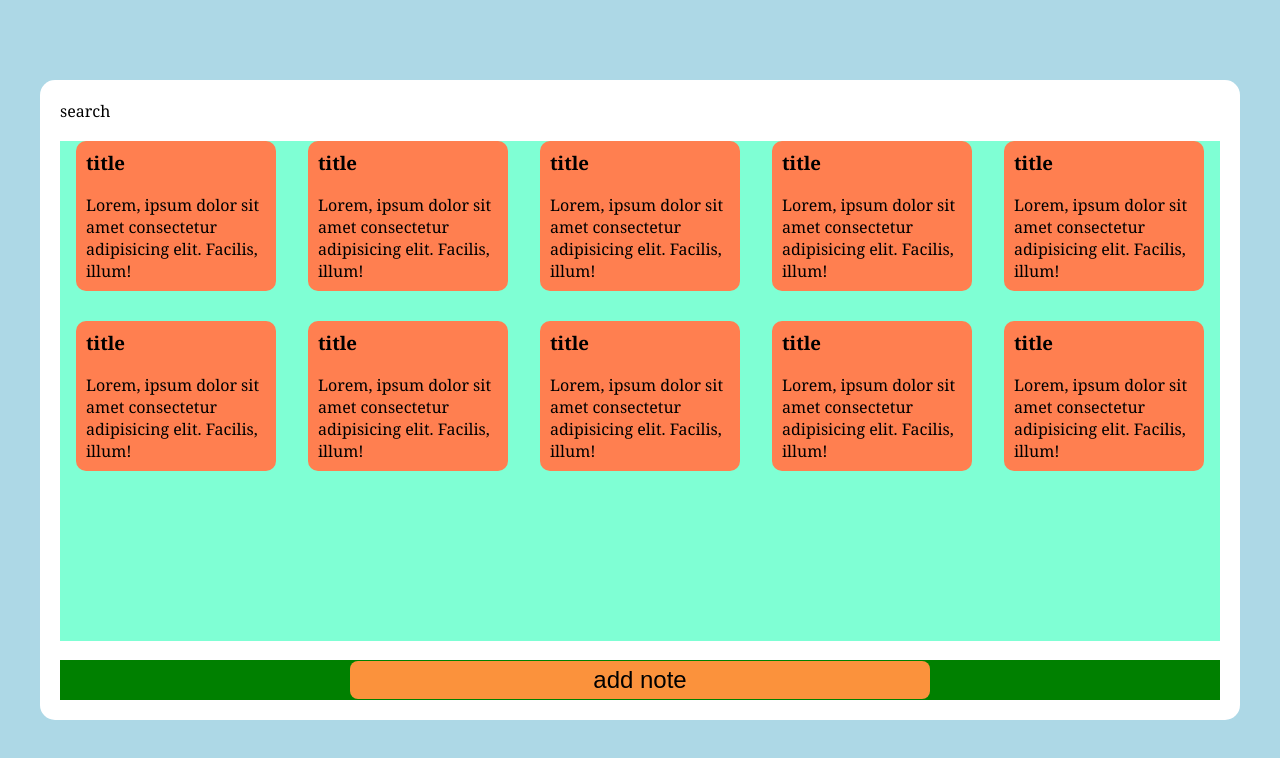
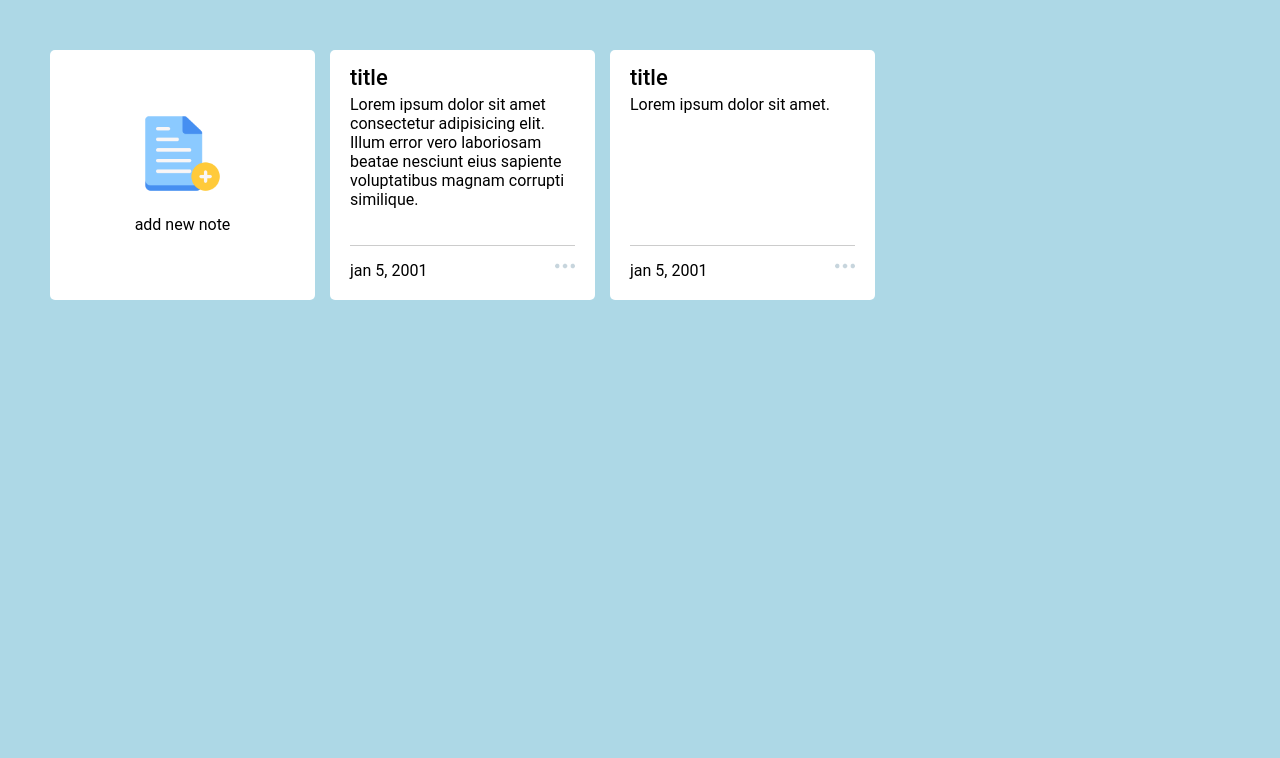
Before and after one commit to Kiran4753/take-note, a plain HTML site: page index.html in a window 1280 px wide. Drawn offline with Linux system fonts and the light colour scheme.

Commit message:
style: add new ui design

```diff
--- a/index.html
+++ b/index.html
@@ -7,65 +7,45 @@
     <link rel="stylesheet" href="./style.css">
 </head>
 <body>
-    <div class="container">
-        <div class="search-bar-cont">
-            search
+
+  <div class="container">
+    <li class="add-box">
+        <div class="icon"><img src="./image/add-document.png" alt=""></div>
+        <p>add new note</p>
+    </li>
+
+
+
+    <li class="note">
+        <div class="detail">
+            <p class="title">title</p>
+            <span>Lorem ipsum dolor sit amet consectetur adipisicing elit. Illum error vero laboriosam beatae nesciunt eius sapiente voluptatibus magnam corrupti similique.</span>
         </div>
-        <div class="notes-cont">
-            <div class="card">
-                <h3 class="card-title">title</h3>
-                <p class="text">Lorem, ipsum dolor sit amet consectetur adipisicing elit. Facilis, illum!</p>
-            </div>
-
-            <div class="card">
-                <h3 class="card-title">title</h3>
-                <p class="text">Lorem, ipsum dolor sit amet consectetur adipisicing elit. Facilis, illum!</p>
-            </div>
-
-            <div class="card">
-                <h3 class="card-title">title</h3>
-                <p class="text">Lorem, ipsum dolor sit amet consectetur adipisicing elit. Facilis, illum!</p>
-            </div>
-
-            <div class="card">
-                <h3 class="card-title">title</h3>
-                <p class="text">Lorem, ipsum dolor sit amet consectetur adipisicing elit. Facilis, illum!</p>
-            </div>
-
-            <div class="card">
-                <h3 class="card-title">title</h3>
-                <p class="text">Lorem, ipsum dolor sit amet consectetur adipisicing elit. Facilis, illum!</p>
-            </div>
-
-            <div class="card">
-                <h3 class="card-title">title</h3>
-                <p class="text">Lorem, ipsum dolor sit amet consectetur adipisicing elit. Facilis, illum!</p>
-            </div>
-
-            <div class="card">
-                <h3 class="card-title">title</h3>
-                <p class="text">Lorem, ipsum dolor sit amet consectetur adipisicing elit. Facilis, illum!</p>
-            </div>
-
-            <div class="card">
-                <h3 class="card-title">title</h3>
-                <p class="text">Lorem, ipsum dolor sit amet consectetur adipisicing elit. Facilis, illum!</p>
-            </div>
-
-            <div class="card">
-                <h3 class="card-title">title</h3>
-                <p class="text">Lorem, ipsum dolor sit amet consectetur adipisicing elit. Facilis, illum!</p>
-            </div>
-
-            <div class="card">
-                <h3 class="card-title">title</h3>
-                <p class="text">Lorem, ipsum dolor sit amet consectetur adipisicing elit. Facilis, illum!</p>
+        <div class="bottom-cont">
+            <span>jan 5, 2001</span>
+            <div class="setting">
+                <img src="./image/dots.png" alt="" width="30px">
+                <ul class="menu">
+                    <li>edit</li>
+                    <li>delete</li>
+                </ul>
             </div>
         </div>
-        <div class="add-btn-cont">
-            <button class="add-note-btn">add note</button>
+    </li>
+
+    <li class="note">
+        <div class="detail">
+            <p class="title">title</p>
+            <span>Lorem ipsum dolor sit amet.</span>
         </div>
-    </div>
+        <div class="bottom-cont">
+            <span>jan 5, 2001</span>
+            <div class="setting">
+                <img src="./image/dots.png" alt="" width="30px">
+            </div>
+        </div>
+    </li>
+  </div>
 
     <script src="./app.js"></script>
 </body>
--- a/style.css
+++ b/style.css
@@ -2,72 +2,102 @@
     margin: 0;
     padding: 0;
     box-sizing: border-box;
+    font-family: roboto;
+}
+body{
+    background-color: lightblue;
 }
 
-body{
-    height: 100vh;
-    width: 100%;
-    background-color: lightblue;
-    font-family: Georgia, 'Times New Roman', Times, serif;
+.container{
+    margin: 50px;
+    display: grid;
+    grid-template-columns: repeat(auto-fill, 265px);
+    gap: 15px;
+}
+
+.container li{
+    height: 250px;
+    list-style: none;
+    background-color: white;
+    padding: 15px 20px 20px;
+    border-radius: 5px;
+}
+
+.add-box, .setting .menu li{
     display: flex;
     align-items: center;
+    justify-content: space-between;
+}
+
+.add-box{
+    flex-direction: column;
     justify-content: center;
+    cursor: pointer;
 }
-.container{
-    width: 1200px;
-    height: 80vh;
-    background-color: white;
-    padding: 20px;
-    border-radius: 15px;
+.add-box .icon img{
+    width: 85px;
+    margin-bottom: 15px;
+}
+
+.container .note{
     display: flex;
     flex-direction: column;
     justify-content: space-between;
+}
+
+.note p{
+    font-size: 22px;
+    font-weight: 500;
+}
+
+.note span{
+    font-size: 16px;
+    display: block;
+    margin-top: 5px;
 
 }
 
-.notes-cont{
-    width: 100%;
-    min-height: 500px;
-    background-color: aquamarine;
-    display: grid;
-    grid-template-columns: repeat(5, 1fr);
-    grid-auto-rows: 150px;
-    overflow: auto;
-    place-items: center;
-    row-gap: 30px;
+.note .bottom-cont{
+    padding-top: 10px;
+    border-top: 1px solid #ccc;
+    display: flex;
+    align-items: center;
+    justify-content: space-between;
 }
 
-.card{
-    height: 150px;
-    width: 200px;
-    background-color: coral;
-    border-radius: 10px;
-    display: flex;
-    flex-direction: column;
-    justify-content: space-around;
-    padding-left: 10px;
+.bottom-cont .setting img{
+    color: black;
+    cursor: pointer;
+    width: 20px;
 }
 
-
-
-.add-btn-cont{
-    background-color: green;
-    height: 40px;
-    display: flex;
-    align-items: center;
-    justify-content: center;
-}
-.add-note-btn{
-    /* height: 70%; */
-    width: 50%;
-    background-color: #fb923c;
-    border: 0;
-    outline: 0;
-    border-radius: 8px;
-    font-size: 24px;
-    padding: 5px 5px;
+.setting{
+    position: relative;
 }
 
-.add-note-btn:hover{
-    background-color: #f97316;
+.setting .menu{
+    position: absolute;
+    bottom: 0;
+    right: -5px;
+    border-radius: 4px;
+    box-shadow: 0 0 6px rgba(0,0,0,0.15);
+    background-color: #fff;
+    padding: 5px 0;
+    transform: scale(0);
+    transform-origin: bottom right;
+    transition: transform 0.2s ease;
 }
+
+.setting:hover .menu{
+    transform: scale(1);
+}
+.setting .menu li{
+    height: 25px;
+    border-radius: 0;
+    justify-content: flex-start;
+    cursor: pointer;
+}
+
+.menu li:hover{
+    background-color: #f5f5f5;
+}
```
Also changed, not shown: image/add-document.png (added), image/dots.png (added).
